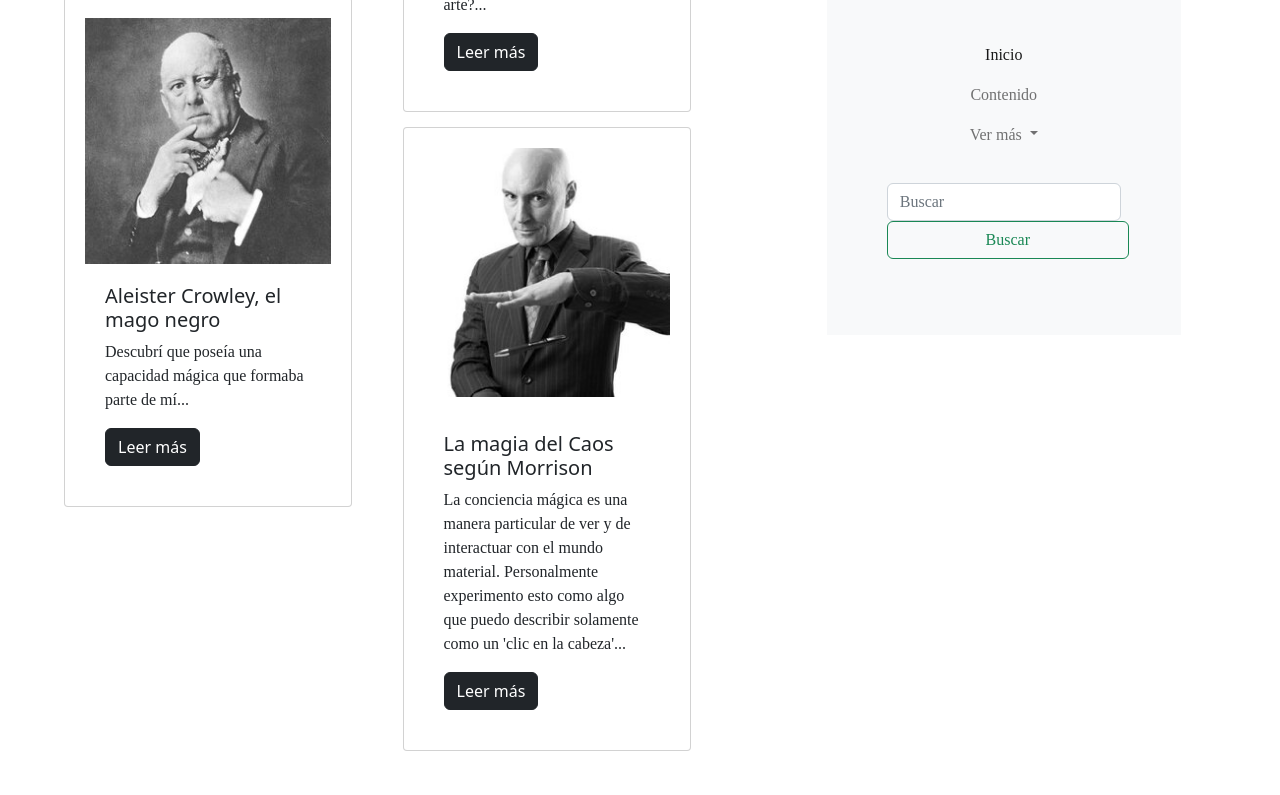
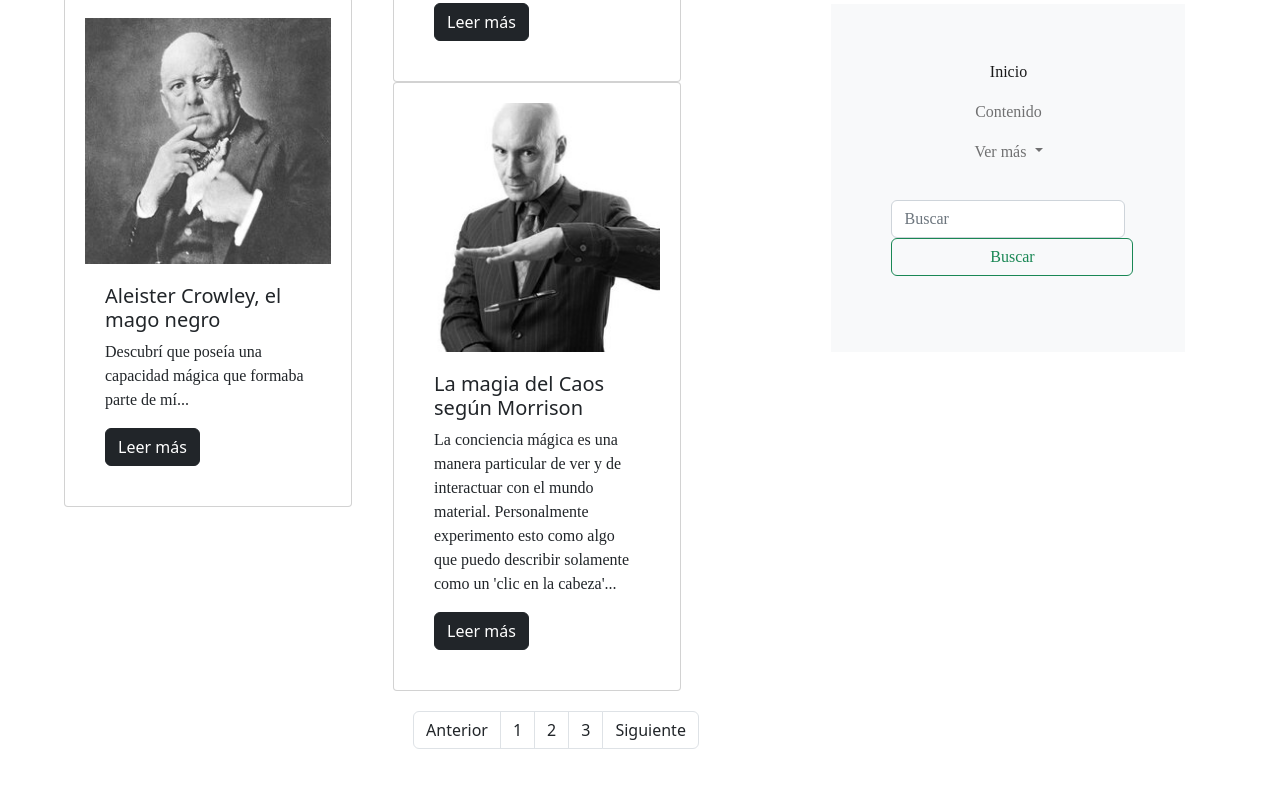
Before and after one commit to florenciaBelenPerez/proyectoOuroboros, a plain HTML site: page sections/contenido.html in a window 1280 px wide. Shown: the part 555-1350 px from the top of the page. Drawn offline with nearby package versions, Linux system fonts and the light colour scheme; a web font is replaced by a local one.

Commit message:
siguiente, anterior

```diff
--- a/sections/contenido.html
+++ b/sections/contenido.html
@@ -56,7 +56,15 @@
                   <a href="#" class="btn btn-dark">Leer más</a>
                 </div>
               </div>
-
+              <div><nav aria-label="Page navigation example">
+                <ul class="pagination">
+                  <li class="page-item"><a class="page-link text-dark" href="#">Anterior</a></li>
+                  <li class="page-item"><a class="page-link text-dark" href="#">1</a></li>
+                  <li class="page-item"><a class="page-link text-dark" href="#">2</a></li>
+                  <li class="page-item"><a class="page-link text-dark" href="#">3</a></li>
+                  <li class="page-item"><a class="page-link text-dark" href="#">Siguiente</a></li>
+                </ul>
+              </nav></div>
         </main>
 
         <aside class="sidebar"><nav class="barraDeNavegacion">
--- a/style/style.css
+++ b/style/style.css
@@ -71,18 +71,6 @@ color: #482D7A;
             animation: scale-up-center 0.4s cubic-bezier(0.390, 0.575, 0.565, 1.000) both;
 
 }
-/* ----------------------------------------------
- * Generated by Animista on 2022-7-27 17:39:8
- * Licensed under FreeBSD License.
- * See http://animista.net/license for more info.
- * w: http://animista.net, t: @cssanimista
- * ---------------------------------------------- */
-
-/**
- * ----------------------------------------
- * animation scale-up-center
- * ----------------------------------------
- */
  @-webkit-keyframes scale-up-center {
   0% {
     -webkit-transform: scale(0.5);
@@ -104,10 +92,7 @@ color: #482D7A;
   }
 }
 
-
-
 /** LOGO DEL PROYECTO **/
-
 
 .contenedor .logoDelProyecto img{
 
@@ -290,20 +275,6 @@ background: radial-gradient(circle, rgba(238,174,202,1) 0%, rgba(148,187,233,1)
 	-webkit-animation: derechos 0.7s cubic-bezier(0.215, 0.610, 0.355, 1.000) both;
 	        animation: derechos 0.7s cubic-bezier(0.215, 0.610, 0.355, 1.000) both;
 }
-
-
-/* ----------------------------------------------
- * Generated by Animista on 2022-7-25 15:9:41
- * Licensed under FreeBSD License.
- * See http://animista.net/license for more info.
- * w: http://animista.net, t: @cssanimista
- * ---------------------------------------------- */
-
-/**
- * ----------------------------------------
- * animation tracking-in-expand
- * ----------------------------------------
- */
  @-webkit-keyframes derechos {
   0% {
     letter-spacing: -0.5em;
@@ -329,7 +300,7 @@ background: radial-gradient(circle, rgba(238,174,202,1) 0%, rgba(148,187,233,1)
   }
 }
 
-
+/** MQ **/
 
 @media screen and (max-width: 768px){
 .contenedor ul li{
@@ -363,8 +334,3 @@ h2{
 p{
   font-family: 'Playfair Display', serif;
 }
-/** BODY DEL CONTENIDO **/
-
-.contenidoCajas div{
-  margin-top: 15px;
-}
```
